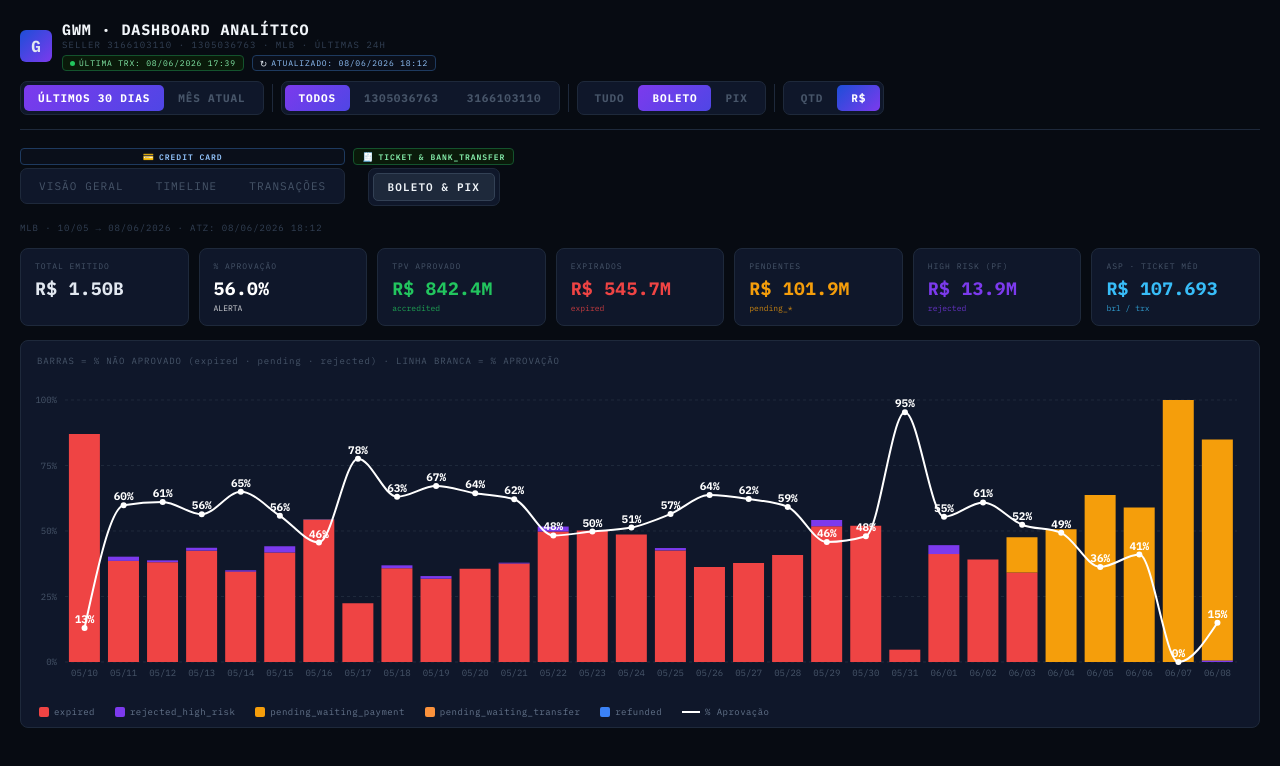
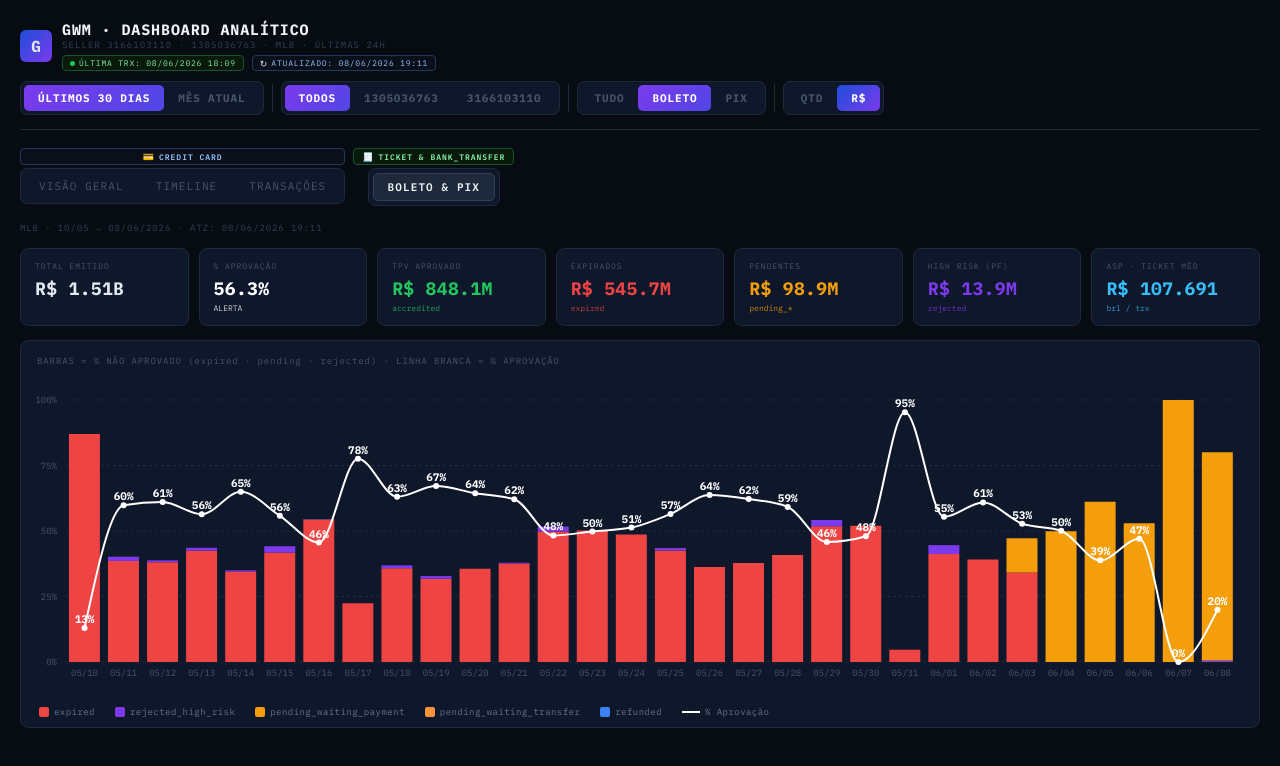
Before and after one commit to lucasmartinelli-code/gwm-dashboard, a React (Create React App) app: page / in a window 1280 px wide. Shown: the top 766 px of the page. Built offline with nearby package versions, Linux system fonts and the light colour scheme.

Commit message:
data: auto-update NRT 2026-06-08 19:11

```diff
--- a/src/GWMBoletoPixData.js
+++ b/src/GWMBoletoPixData.js
@@ -1,7 +1,7 @@
 // Gerado automaticamente — não editar manualmente
 // Fonte: BT_MP_PAY_PAYMENTS_NRT | MLB | não-cartão | sellers GWM
 // Período: últimos 30 dias
-export const BP_UPDATED = "08/06/2026 18:12";
+export const BP_UPDATED = "08/06/2026 19:11";
 
 export const RAW_BP = [
   {f:"2026-05-10",s:"1305036763",m:"bolbradesco",si:"cancelled",d:"expired",q:6,b:181000},
@@ -251,33 +251,33 @@ export const RAW_BP = [
   {f:"2026-06-03",s:"1305036763",m:"pix",si:"approved",d:"accredited",q:171,b:7664341},
   {f:"2026-06-03",s:"1305036763",m:"pix",si:"cancelled",d:"expired",q:72,b:4556406},
   {f:"2026-06-03",s:"1305036763",m:"pix",si:"rejected",d:"rejected_high_risk",q:2,b:18000},
-  {f:"2026-06-03",s:"3166103110",m:"bolbradesco",si:"approved",d:"accredited",q:76,b:7427018},
-  {f:"2026-06-03",s:"3166103110",m:"bolbradesco",si:"pending",d:"pending_waiting_payment",q:46,b:6024934},
+  {f:"2026-06-03",s:"3166103110",m:"bolbradesco",si:"approved",d:"accredited",q:78,b:7617018},
+  {f:"2026-06-03",s:"3166103110",m:"bolbradesco",si:"pending",d:"pending_waiting_payment",q:44,b:5834934},
   {f:"2026-06-03",s:"3166103110",m:"pix",si:"approved",d:"accredited",q:36,b:1766075},
   {f:"2026-06-03",s:"3166103110",m:"pix",si:"cancelled",d:"expired",q:19,b:1657227},
-  {f:"2026-06-04",s:"1305036763",m:"bolbradesco",si:"approved",d:"accredited",q:37,b:1292073},
-  {f:"2026-06-04",s:"1305036763",m:"bolbradesco",si:"pending",d:"pending_waiting_payment",q:28,b:1247635},
+  {f:"2026-06-04",s:"1305036763",m:"bolbradesco",si:"approved",d:"accredited",q:40,b:1319073},
+  {f:"2026-06-04",s:"1305036763",m:"bolbradesco",si:"pending",d:"pending_waiting_payment",q:25,b:1220635},
   {f:"2026-06-04",s:"1305036763",m:"pix",si:"approved",d:"accredited",q:31,b:520800},
   {f:"2026-06-04",s:"1305036763",m:"pix",si:"cancelled",d:"expired",q:22,b:795482},
   {f:"2026-06-04",s:"3166103110",m:"bolbradesco",si:"approved",d:"accredited",q:6,b:254703},
   {f:"2026-06-04",s:"3166103110",m:"bolbradesco",si:"pending",d:"pending_waiting_payment",q:5,b:344443},
   {f:"2026-06-04",s:"3166103110",m:"pix",si:"approved",d:"accredited",q:3,b:27000},
   {f:"2026-06-04",s:"3166103110",m:"pix",si:"cancelled",d:"expired",q:4,b:113703},
-  {f:"2026-06-05",s:"1305036763",m:"bolbradesco",si:"approved",d:"accredited",q:186,b:15009545},
-  {f:"2026-06-05",s:"1305036763",m:"bolbradesco",si:"pending",d:"pending_waiting_payment",q:200,b:24197592},
+  {f:"2026-06-05",s:"1305036763",m:"bolbradesco",si:"approved",d:"accredited",q:194,b:15806041},
+  {f:"2026-06-05",s:"1305036763",m:"bolbradesco",si:"pending",d:"pending_waiting_payment",q:192,b:23401096},
   {f:"2026-06-05",s:"1305036763",m:"pix",si:"approved",d:"accredited",q:173,b:6654118},
   {f:"2026-06-05",s:"1305036763",m:"pix",si:"cancelled",d:"expired",q:57,b:4235759},
   {f:"2026-06-05",s:"1305036763",m:"pix",si:"rejected",d:"rejected_high_risk",q:1,b:9000},
-  {f:"2026-06-05",s:"3166103110",m:"bolbradesco",si:"approved",d:"accredited",q:44,b:3255896},
-  {f:"2026-06-05",s:"3166103110",m:"bolbradesco",si:"pending",d:"pending_waiting_payment",q:62,b:7887306},
+  {f:"2026-06-05",s:"3166103110",m:"bolbradesco",si:"approved",d:"accredited",q:50,b:3740296},
+  {f:"2026-06-05",s:"3166103110",m:"bolbradesco",si:"pending",d:"pending_waiting_payment",q:56,b:7402906},
   {f:"2026-06-05",s:"3166103110",m:"pix",si:"approved",d:"accredited",q:30,b:1577380},
   {f:"2026-06-05",s:"3166103110",m:"pix",si:"cancelled",d:"expired",q:11,b:983340},
-  {f:"2026-06-06",s:"1305036763",m:"bolbradesco",si:"approved",d:"accredited",q:56,b:2353284},
-  {f:"2026-06-06",s:"1305036763",m:"bolbradesco",si:"pending",d:"pending_waiting_payment",q:58,b:2736731},
+  {f:"2026-06-06",s:"1305036763",m:"bolbradesco",si:"approved",d:"accredited",q:61,b:2580984},
+  {f:"2026-06-06",s:"1305036763",m:"bolbradesco",si:"pending",d:"pending_waiting_payment",q:53,b:2509031},
   {f:"2026-06-06",s:"1305036763",m:"pix",si:"approved",d:"accredited",q:69,b:1084886},
   {f:"2026-06-06",s:"1305036763",m:"pix",si:"cancelled",d:"expired",q:16,b:391591},
-  {f:"2026-06-06",s:"3166103110",m:"bolbradesco",si:"approved",d:"accredited",q:4,b:126600},
-  {f:"2026-06-06",s:"3166103110",m:"bolbradesco",si:"pending",d:"pending_waiting_payment",q:11,b:838733},
+  {f:"2026-06-06",s:"3166103110",m:"bolbradesco",si:"approved",d:"accredited",q:6,b:262600},
+  {f:"2026-06-06",s:"3166103110",m:"bolbradesco",si:"pending",d:"pending_waiting_payment",q:9,b:702733},
   {f:"2026-06-06",s:"3166103110",m:"pix",si:"approved",d:"accredited",q:9,b:268545},
   {f:"2026-06-06",s:"3166103110",m:"pix",si:"cancelled",d:"expired",q:2,b:98930},
   {f:"2026-06-07",s:"1305036763",m:"bolbradesco",si:"pending",d:"pending_waiting_payment",q:8,b:566700},
@@ -286,14 +286,14 @@ export const RAW_BP = [
   {f:"2026-06-07",s:"1305036763",m:"pix",si:"pending",d:"pending_waiting_transfer",q:3,b:27000},
   {f:"2026-06-07",s:"3166103110",m:"bolbradesco",si:"pending",d:"pending_waiting_payment",q:1,b:54000},
   {f:"2026-06-07",s:"3166103110",m:"pix",si:"pending",d:"pending_waiting_transfer",q:1,b:9000},
-  {f:"2026-06-08",s:"1305036763",m:"bolbradesco",si:"approved",d:"accredited",q:94,b:8924004},
-  {f:"2026-06-08",s:"1305036763",m:"bolbradesco",si:"pending",d:"pending_waiting_payment",q:411,b:47428401},
+  {f:"2026-06-08",s:"1305036763",m:"bolbradesco",si:"approved",d:"accredited",q:125,b:12130090},
+  {f:"2026-06-08",s:"1305036763",m:"bolbradesco",si:"pending",d:"pending_waiting_payment",q:403,b:46655486},
   {f:"2026-06-08",s:"1305036763",m:"bolbradesco",si:"rejected",d:"rejected_high_risk",q:5,b:442905},
-  {f:"2026-06-08",s:"1305036763",m:"pix",si:"approved",d:"accredited",q:150,b:5874988},
-  {f:"2026-06-08",s:"1305036763",m:"pix",si:"pending",d:"pending_waiting_transfer",q:84,b:4930873},
+  {f:"2026-06-08",s:"1305036763",m:"pix",si:"approved",d:"accredited",q:166,b:6560388},
+  {f:"2026-06-08",s:"1305036763",m:"pix",si:"pending",d:"pending_waiting_transfer",q:86,b:5285873},
   {f:"2026-06-08",s:"1305036763",m:"pix",si:"rejected",d:"rejected_high_risk",q:1,b:113300},
-  {f:"2026-06-08",s:"3166103110",m:"bolbradesco",si:"approved",d:"accredited",q:12,b:1410608},
-  {f:"2026-06-08",s:"3166103110",m:"bolbradesco",si:"pending",d:"pending_waiting_payment",q:87,b:10545128},
-  {f:"2026-06-08",s:"3166103110",m:"pix",si:"approved",d:"accredited",q:21,b:1422559},
+  {f:"2026-06-08",s:"3166103110",m:"bolbradesco",si:"approved",d:"accredited",q:16,b:2074058},
+  {f:"2026-06-08",s:"3166103110",m:"bolbradesco",si:"pending",d:"pending_waiting_payment",q:86,b:10225359},
+  {f:"2026-06-08",s:"3166103110",m:"pix",si:"approved",d:"accredited",q:22,b:1522559},
   {f:"2026-06-08",s:"3166103110",m:"pix",si:"pending",d:"pending_waiting_transfer",q:14,b:1184512}
 ];
--- a/src/GWMDashboard.jsx
+++ b/src/GWMDashboard.jsx
@@ -3,6 +3,8 @@ import { BarChart, Bar, XAxis, YAxis, Tooltip, ResponsiveContainer, Cell, PieCha
 import { RAW_BP, BP_UPDATED } from "./GWMBoletoPixData";
 
 const RAW = [
+  { id:"162372792759", payerId:"1521903906", collectorId:"3166103110", date:"08/06/2026 18:09", status:"approved", detail:"accredited", amount:35, method:"master", op:"regular_payment" },
+  { id:"162366808021", payerId:"1658223852", collectorId:"3166103110", date:"08/06/2026 17:50", status:"approved", detail:"accredited", amount:56, method:"visa", op:"regular_payment" },
   { id:"163169822456", payerId:"1590759645", collectorId:"3166103110", date:"08/06/2026 17:39", status:"approved", detail:"accredited", amount:35, method:"master", op:"regular_payment" },
   { id:"163166897458", payerId:"1550133283", collectorId:"3166103110", date:"08/06/2026 17:34", status:"approved", detail:"accredited", amount:35, method:"visa", op:"regular_payment" },
   { id:"162358926709", payerId:"2527992836", collectorId:"3166103110", date:"08/06/2026 16:50", status:"approved", detail:"accredited", amount:35, method:"master", op:"regular_payment" },
@@ -356,7 +358,7 @@ const RAW = [
 ];
 
 const COLLECTOR_ID = "3166103110";
-const LAST_UPDATED = "08/06/2026 18:12";
+const LAST_UPDATED = "08/06/2026 19:11";
 const LAST_TRX     = RAW.length > 0 ? RAW[0].date : "-";
 const METHOD_COLORS = { master:"#3b82f6", visa:"#a855f7", amex:"#10b981" };
 const STATUS_COLORS = { approved:"#22c55e", rejected:"#ef4444", refunded:"#f59e0b" };
```
